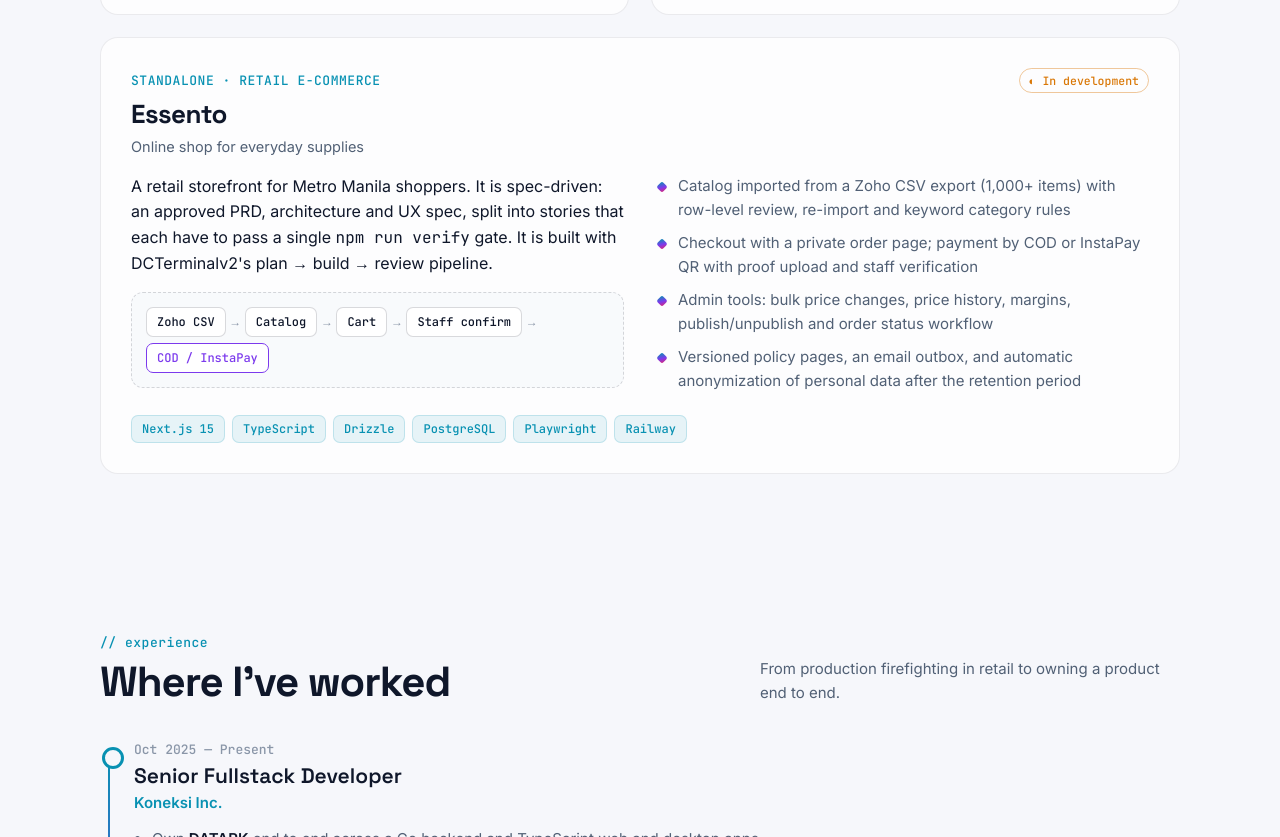
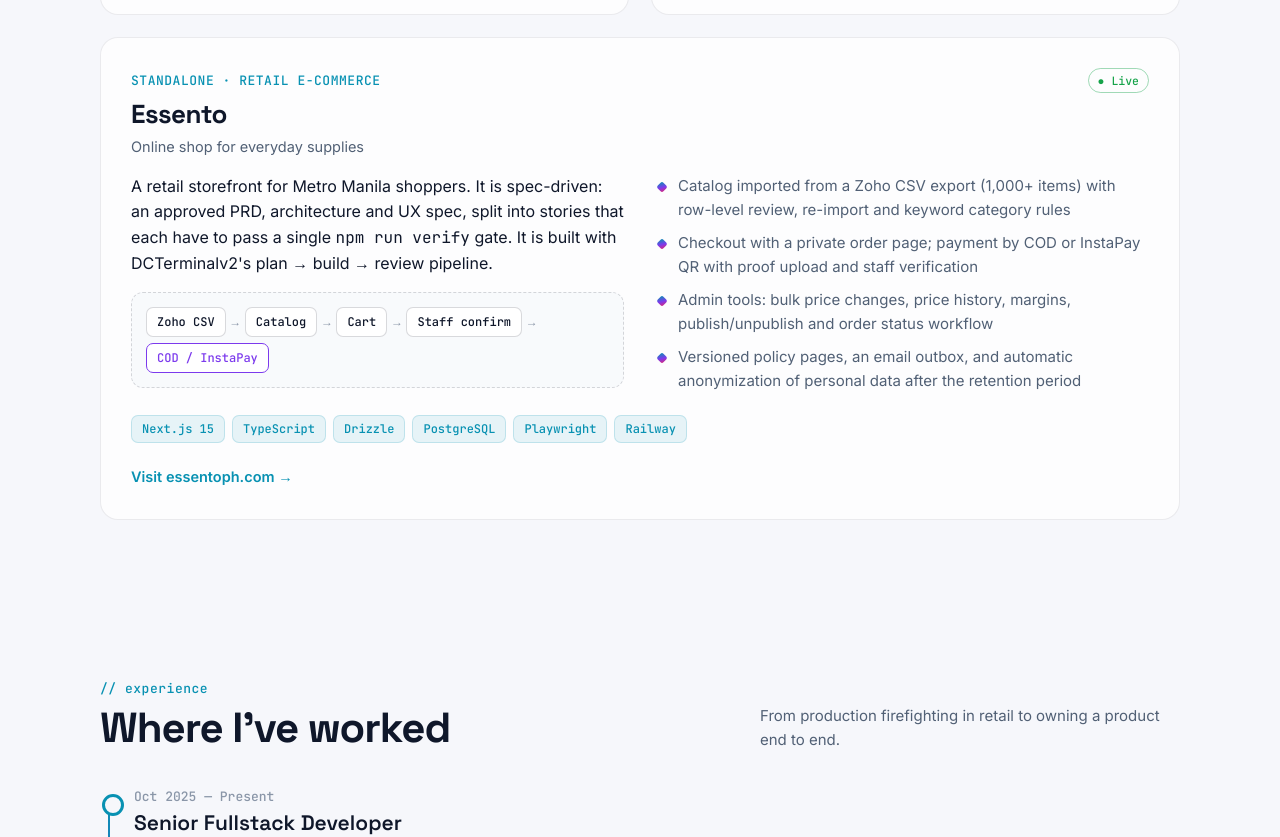
Before and after one commit to jtfrancisco0121/jtfrancisco0121.github.io, a plain HTML site: page index.html in a window 1280 px wide. Shown: the part 2153-2990 px from the top of the page. Drawn offline with Linux system fonts and the light colour scheme.

Commit message:
Mark Essento as live and link essentoph.com
Co-Authored-By: Claude Opus 5.5 <noreply@anthropic.com>
Claude-Session: https://claude.ai/code/session_01DKJKfqsbpNT3gtUcXrA5Nu

```diff
--- a/index.html
+++ b/index.html
@@ -325,8 +325,8 @@ html:not(.js) .term-body .l{opacity:1}
       </article>
       <article class="card wide reveal">
         <span class="spot"></span>
-        <div class="card-top"><span class="kicker">STANDALONE · RETAIL E-COMMERCE</span><span class="badge dev">◐ In development</span></div>
-        <h3>Essento</h3>
+        <div class="card-top"><span class="kicker">STANDALONE · RETAIL E-COMMERCE</span><span class="badge pub">● Live</span></div>
+        <h3><a href="https://essentoph.com">Essento</a></h3>
         <div class="sub">Online shop for everyday supplies</div>
         <div class="wide-body">
           <div>
@@ -341,6 +341,7 @@ html:not(.js) .term-body .l{opacity:1}
           </ul>
         </div>
         <div class="chips"><span class="chip">Next.js 15</span><span class="chip">TypeScript</span><span class="chip">Drizzle</span><span class="chip">PostgreSQL</span><span class="chip">Playwright</span><span class="chip">Railway</span></div>
+        <a class="link-arrow" href="https://essentoph.com">Visit essentoph.com →</a>
       </article>
     </div>
   </section>
```
Also changed, not shown: 1 other file.
